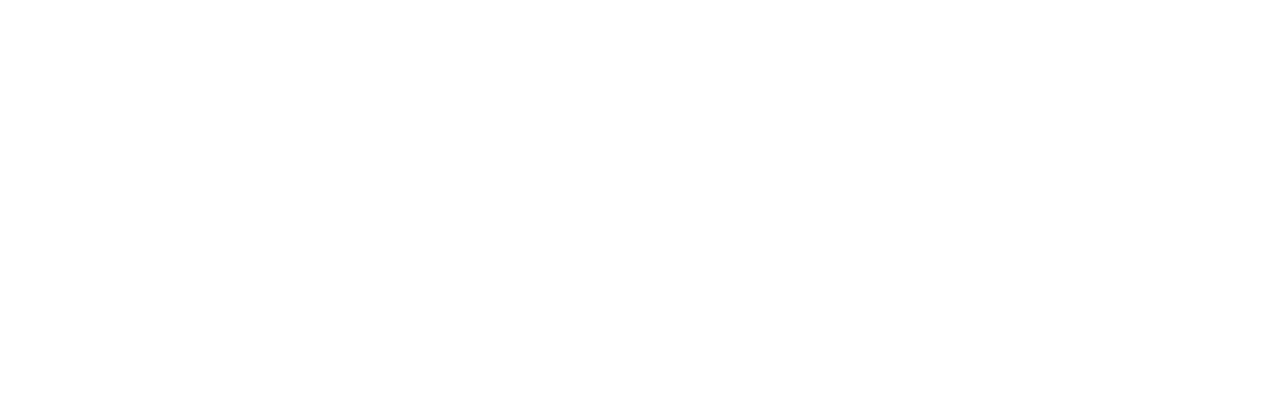
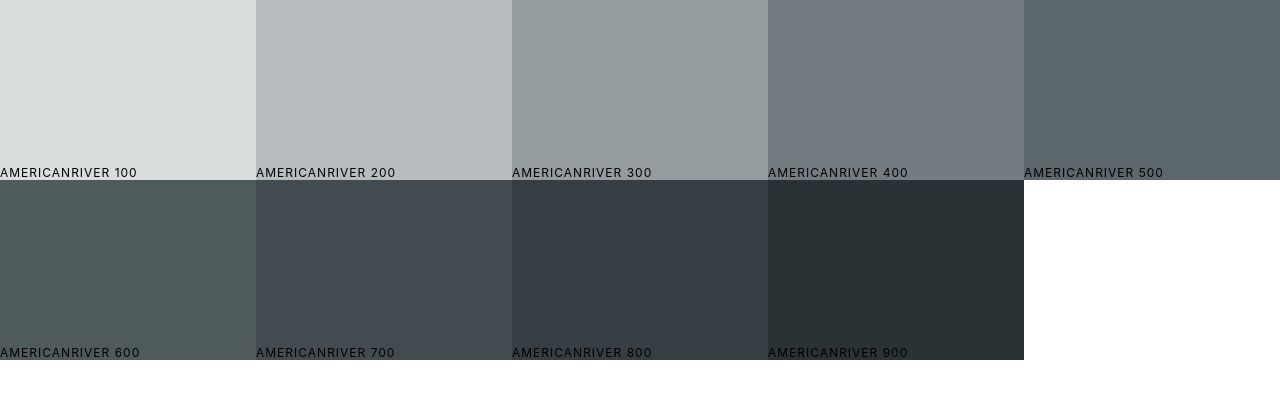
Before and after one commit to Moonbladez/colors, a React (Create React App) app: page /palette/flat-ui-colors-american/americanriver in a window 1280 px wide. Shown: the top 398 px of the page. Built offline with nearby package versions, Linux system fonts and the light colour scheme.

Commit message:
single color palette page added

```diff
--- a/src/App.jsx
+++ b/src/App.jsx
@@ -3,6 +3,7 @@
 
 import { Palette } from "./Palette/Palette";
 import { PaletteList } from "./PaletteList/PaletteList";
+import { SingleColorPalette } from "./SingleColorPalette/SingleColorPalette";
 import { generatePalette } from "./ColorHelpers/colorHelpers";
 import SeedColors from "./SeedColors/SeedColors";
 
@@ -33,6 +34,18 @@
 						/>
 					)}
 				/>
+				<Route
+					exact
+					path='/palette/:paletteId/:colorId'
+					render={(routeProps) => (
+						<SingleColorPalette
+							colorId={routeProps.match.params.colorId}
+							palette={generatePalette(
+								this.findPalette(routeProps.match.params.paletteId)
+							)}
+						/>
+					)}
+				/>
 			</Switch>
 		);
 	}
--- a/src/ColorBox/ColorBox.jsx
+++ b/src/ColorBox/ColorBox.jsx
@@ -1,5 +1,6 @@
 import React, { Component } from "react";
 
+import { Link } from "react-router-dom";
 import CopyToClipBoard from "react-copy-to-clipboard";
 
 import "./ColorBox.css";
@@ -17,7 +18,7 @@
 		});
 	}
 	render() {
-		const { name, background } = this.props;
+		const { name, background, paletteId, id, showLink } = this.props;
 		const { copied } = this.state;
 		return (
 			<CopyToClipBoard text={background} onCopy={this.changeCopyState}>
@@ -35,7 +36,14 @@
 						<span>{name}</span>
 					</div>
 					<button className='copy-button'>copy</button>
-					<span className='see-more'>more</span>
+					{showLink && (
+						<Link
+							to={`/palette/${paletteId}/${id}`}
+							onClick={(event) => event.stopPropagation()}
+						>
+							<span className='see-more'>more</span>
+						</Link>
+					)}
 				</div>
 			</CopyToClipBoard>
 		);
--- a/src/Palette/Palette.jsx
+++ b/src/Palette/Palette.jsx
@@ -25,10 +25,17 @@
 	}
 
 	render() {
-		const { colors } = this.props.palette;
+		const { colors, id } = this.props.palette;
 		const { level, format } = this.state;
 		const colorBoxes = colors[level].map((color) => (
-			<ColorBox background={color[format]} name={color.name} key={uuidv4()} />
+			<ColorBox
+				background={color[format]}
+				name={color.name}
+				key={uuidv4()}
+				id={color.id}
+				paletteId={id}
+				showLink
+			/>
 		));
 		return (
 			<div className='Palette'>
--- /dev/null
+++ b/src/SingleColorPalette/SingleColorPalette.jsx
@@ -0,0 +1,41 @@
+import React, { Component } from "react";
+
+import { v4 as uuidv4 } from "uuid";
+
+import { ColorBox } from "../ColorBox/ColorBox";
+
+export class SingleColorPalette extends Component {
+	constructor(props) {
+		super(props);
+		this._shades = this.gatherShades(this.props.palette, this.props.colorId);
+		console.log(this._shades);
+	}
+
+	gatherShades(palette, colorToFilterBy) {
+		let shades = [];
+		let allColors = palette.colors;
+
+		for (let key in allColors) {
+			shades = shades.concat(
+				allColors[key].filter((color) => color.id === colorToFilterBy)
+			);
+		}
+
+		return shades.slice(1);
+	}
+	render() {
+		const colorBoxes = this._shades.map((color) => (
+			<ColorBox
+				key={uuidv4()}
+				name={color.name}
+				background={color.hex}
+				showLink={false}
+			/>
+		));
+		return (
+			<div className='Palette'>
+				<div className='Palette-colors'>{colorBoxes}</div>
+			</div>
+		);
+	}
+}
```
